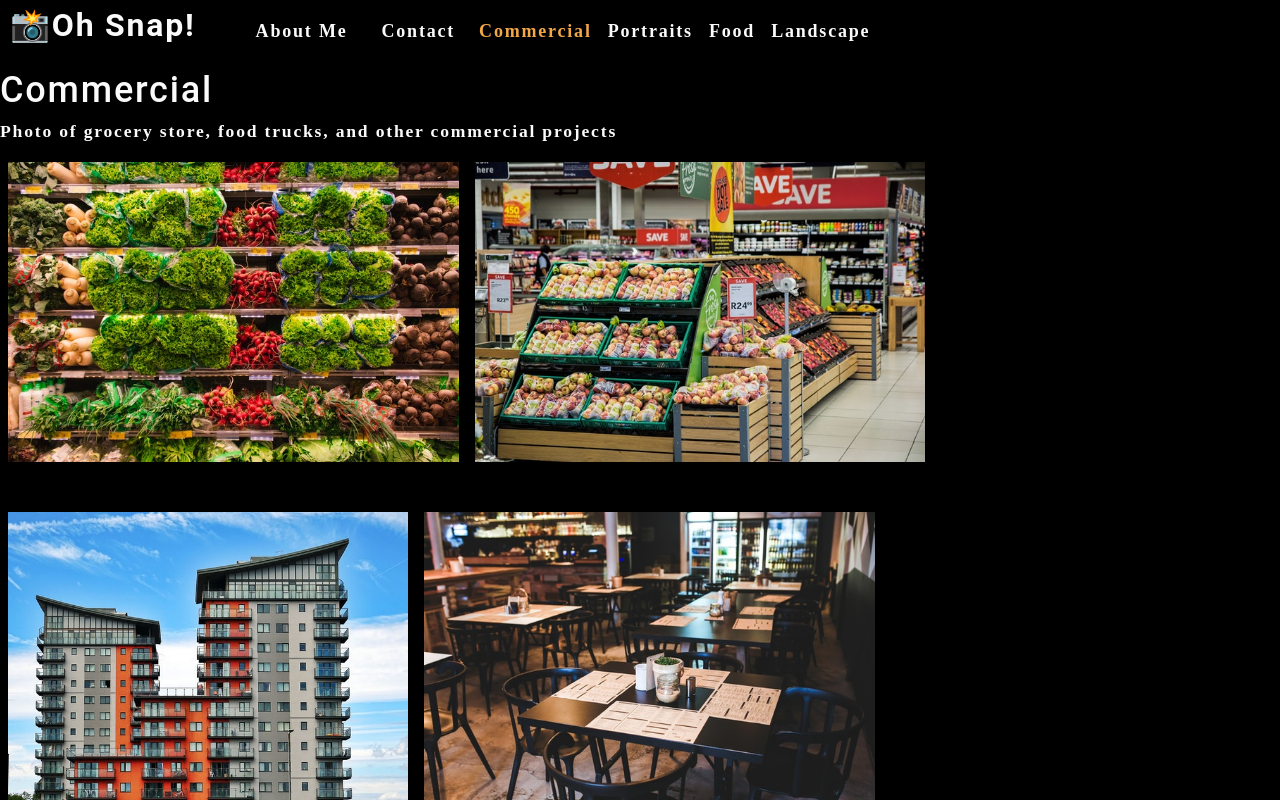
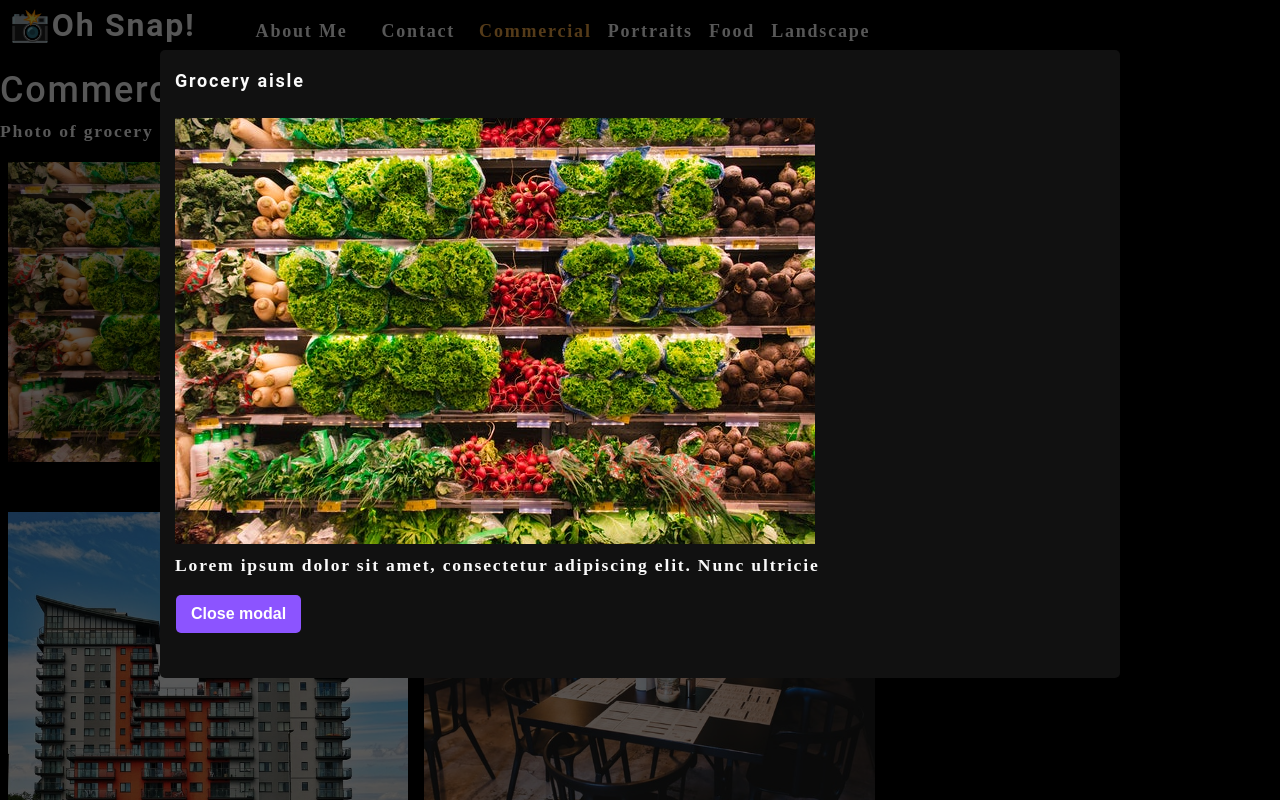
Before and after one commit to AlexUrielContreras/photo-port, a React (Create React App) app: page / in a window 1280 px wide. Both pictures are taken after a click on the picture 233 px from the left and 311 px from the top of the page. Shown: the top 800 px of the page. Built offline with nearby package versions, Linux system fonts and the light colour scheme.

Commit message:
added model with photo metadata

```diff
--- /dev/null
+++ b/src/componets/Modal/index.js
@@ -0,0 +1,17 @@
+import React from 'react';
+
+function Modal({ onClose, currentPhoto }) {
+    const { name, category, description, index } = currentPhoto
+    return (
+       <div className='modalBackdrop'>
+           <div className='modalContainer'>
+               <h3 className='modalTitle'>{name}</h3>
+               <img src={require(`../../assets/small/${category}/${index}.jpg`)} alt='current category' />
+               <p>{description}</p>
+               <button type='button' onClick={onClose} >Close modal</button>
+           </div>
+       </div>
+    )
+}
+
+export default Modal;
--- a/src/componets/PhotoList/index.js
+++ b/src/componets/PhotoList/index.js
@@ -1,4 +1,5 @@
 import React, { useState } from 'react';
+import Modal from '../Modal'
 
 
 const PhotoList = ({ category }) => {
@@ -103,14 +104,25 @@
 
   const currentPhotos = photos.filter((photo) => photo.category === category);
 
+  const [currentPhoto, setCurrentPhoto] = useState();
+  const [isModalOpen, setIsModalOpen] = useState(false)
+
+  const toggleModal = (image, i) => {
+    setCurrentPhoto({...image, index: i})
+    setIsModalOpen(!isModalOpen)
+  }
+
+
   return (
     <div>
+      {isModalOpen && <Modal currentPhoto={currentPhoto} onClose={toggleModal}/>}
       <div className="flex-row">
         {currentPhotos.map((image, i) => (
           <img
             src={require(`../../assets/small/${category}/${i}.jpg`)}
             alt={image.name}
             className="img-thumbnail mx-1"
+            onClick={() => toggleModal(image, i)}
             key={image.name}
           />
         ))}
```
Also changed, not shown: 2 other files (tests, documents, lock files or other folders).
